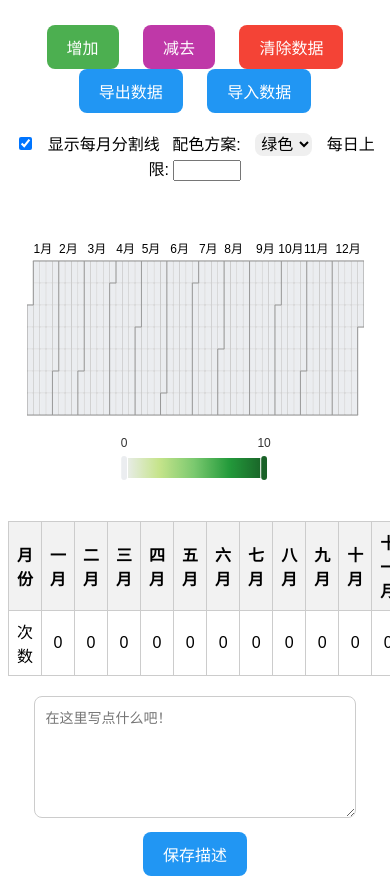
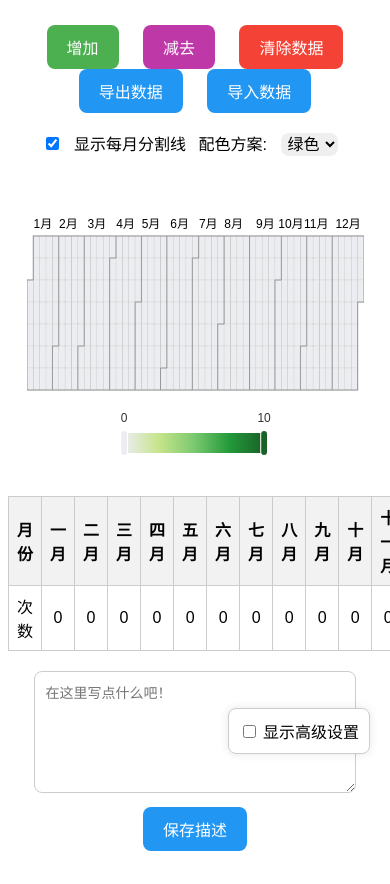
Before and after one commit to FOX44MM/Contribution_wall, a website: page index.html in a window 390 px wide. Shown: the part 70-954 px from the top of the page. After the commit the page ends 929 px from the top, so only its background shows below. Drawn offline with nearby package versions, Linux system fonts and the light colour scheme.

Commit message:
将高级设置隐藏了起来 并在右下角添加了复选框用来决定是否显示高级设置 现在可以设置标题了

```diff
--- a/index.html
+++ b/index.html
@@ -3,7 +3,7 @@
 <head>
     <meta charset="UTF-8">
     <title>贡献图</title>
-    <script src="echarts.js"></script>
+    <script src="echarts.min.js"></script>
     <style>
         body {
             font-family: Arial, sans-serif;
@@ -121,10 +121,27 @@
         #limit {
             width: 60px;
         }
+
+        /* 新增样式：右下角的复选框 */
+        #advancedSettings {
+            position: fixed;
+            bottom: 20px;
+            right: 20px;
+            background-color: #fff;
+            padding: 10px;
+            border: 1px solid #ccc;
+            border-radius: 8px;
+            box-shadow: 0px 0px 10px rgba(0, 0, 0, 0.1);
+        }
+
+        .advanced {
+            display: none;
+        }
+
     </style>
 </head>
 <body>
-<h1>标题</h1>
+<h1 id="title">标题</h1>
 
 <br>
 <div id="controls">
@@ -144,10 +161,17 @@
         <span id="colorSchemeLabel">配色方案:</span>
         <select id="colorSchemeSelect"></select>
     </label>
-    <label>
-        <span>每日上限:</span>
-        <input type="number" min="1" id="limit">
-    </label>
+
+
+    <div class="advanced">
+        <br>
+        <h3>高级设置</h3>
+        <label>
+            <span>每日上限:</span>
+            <input type="number" min="1" id="limit">
+        </label>
+        <button id="setTitle">设置标题</button>
+    </div>
 
 </div>
 <div id="chart"></div>
@@ -156,6 +180,13 @@
 <div id="descriptionContainer">
     <textarea id="descriptionText" placeholder="在这里写点什么吧！"></textarea>
     <button id="saveDescription">保存描述</button>
+</div>
+
+<div id="advancedSettings">
+    <label>
+        <input type="checkbox" id="toggleAdvancedSettings">
+        显示高级设置
+    </label>
 </div>
 
 <script>
@@ -332,6 +363,14 @@
         renderStats(data);
     }
 
+    // 加载标题
+    function loadTitle(){
+        const savedTitle = localStorage.getItem('Title');
+        if (savedTitle) {
+            document.getElementById('title').innerText = savedTitle;
+        }
+    }
+
     // 处理描述文本的加载与保存
     function loadDescription() {
         const savedDescription = localStorage.getItem(DESCRIPTION_KEY);
@@ -400,8 +439,27 @@
         }
     }
 
+    // 显示高级设置
+    document.getElementById('toggleAdvancedSettings').addEventListener('change', (event) => {
+        const advancedElements = document.getElementsByClassName('advanced');
+        if (event.target.checked) {
+            for (var advancedElement0 of advancedElements) {
+                advancedElement0.style.display = 'block'; // 显示高级设置
+            }
+        } else {
+            for (var advancedElement1 of advancedElements) {
+                advancedElement1.style.display = 'none';  // 隐藏高级设置
+            }
+        }
+    });
 
-
+    document.getElementById('setTitle').addEventListener('click', function() {
+        const newTitle = prompt("请输入新的标题：", document.getElementById('title').innerText);
+        if (newTitle !== null && newTitle.trim() !== "") {
+            document.getElementById('title').innerText = newTitle;
+            localStorage.setItem('Title', newTitle);
+        }
+    });
     // 修改贡献时，检查是否超过上限
     chart.on('click', ({value}) => {
         const [date, currentContribution] = value;
@@ -421,9 +479,12 @@
         }
     });
 
-    populateColorSchemeSelect();
-    renderChart(settings.showSplitLine, settings.colorScheme);
-    loadDescription();
+
+
+    loadTitle();
+    populateColorSchemeSelect();//颜色加载
+    renderChart(settings.showSplitLine, settings.colorScheme);//图标记载
+    loadDescription();//描述加载
     loadLimitSetting();
 </script>
 </body>
```
